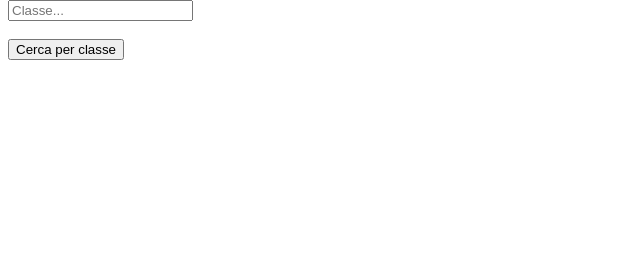
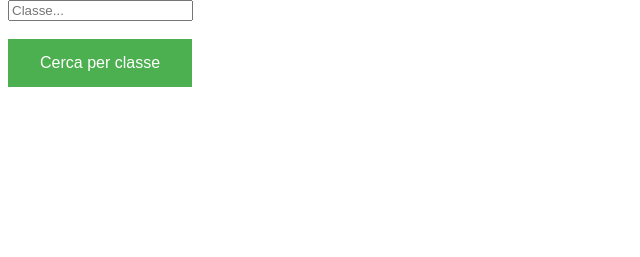
Before and after one commit to Andrea-Ientile-JCMaxwell-5BI/Progetti-Esame-Maturit-2017-Siti-con-Database, a PHP site: page /Classi.php in a window 1280 px wide. Shown: the part 43-300 px from the top of the page, without its empty margins (0-640 px from the left). Run offline with PHP 8.4, Linux system fonts and the light colour scheme; data that the repository does not hold is empty.

Commit message:
Update Classi.php

```diff
--- a/Classi.php
+++ b/Classi.php
@@ -56,8 +56,8 @@ function filterTable($query)
                 <?php endwhile;?>
             </table>
 
-			<input class="text" type="text" name="valore_da_cercare" placeholder="Classe..."><br><br>
-            <input class="submit" type="submit" name="search" value="Cerca per classe"><br><br>
+			<input type="text" name="valore_da_cercare" placeholder="Classe..."><br><br>
+                        <input class="btn" type="submit" name="search" value="Cerca per classe"><br><br>
 
         </form>
 
```
